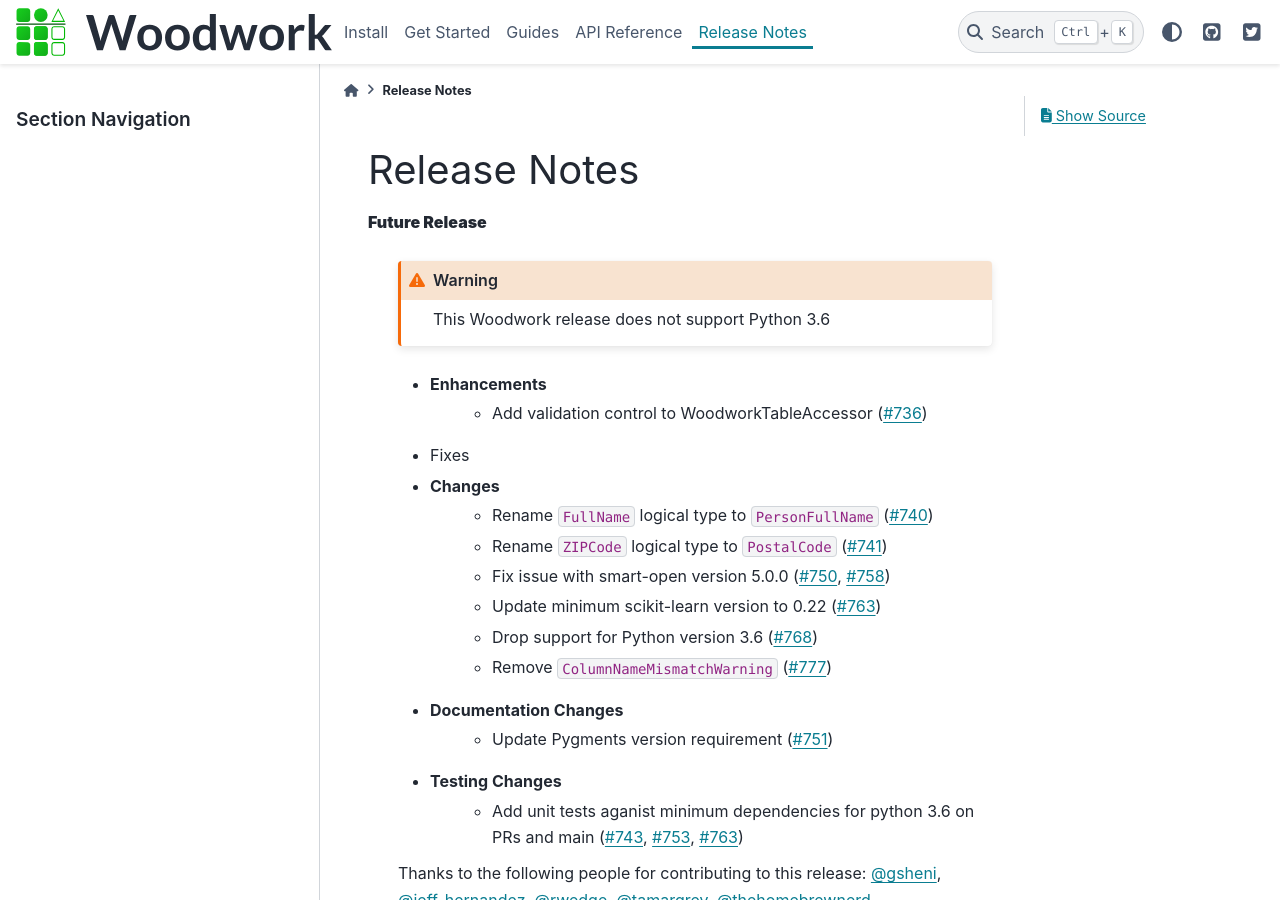
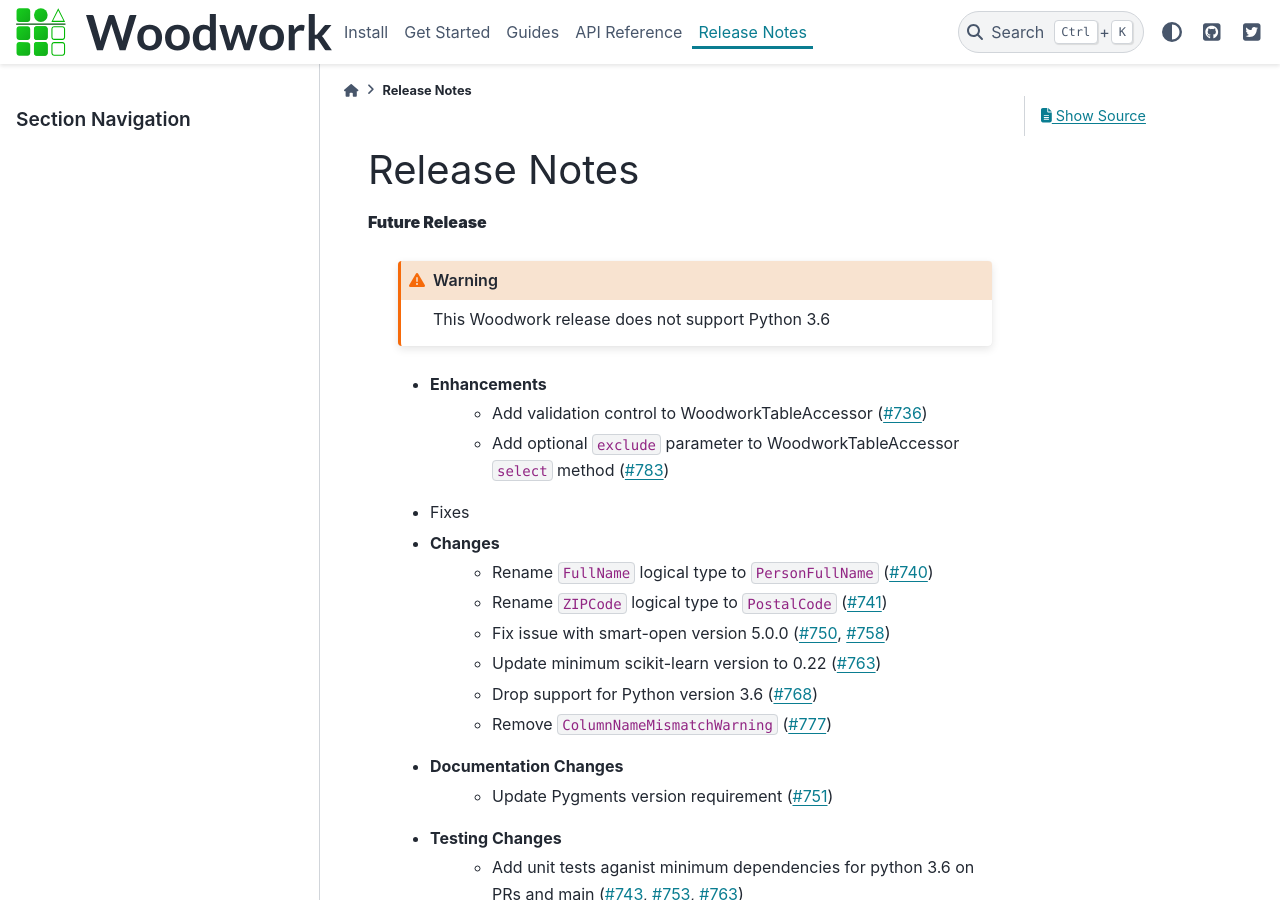
Before and after one commit to alteryx/woodwork, a Sphinx documentation site: the page built from docs/source/release_notes.rst, in a window 1280 px wide and 900 px high. Built offline with Sphinx 7.4.7 and the PyData theme 0.15.4, drawn with Linux system fonts in a browser that asks for light colours; comment, search, counter and statistics services are not loaded.

Commit message:
update release notes

```diff
--- a/docs/source/release_notes.rst
+++ b/docs/source/release_notes.rst
@@ -8,6 +8,7 @@
 
     * Enhancements
         * Add validation control to WoodworkTableAccessor (:pr:`736`)
+        * Add optional ``exclude`` parameter to WoodworkTableAccessor ``select`` method (:pr:`783`)
     * Fixes
     * Changes
         * Rename ``FullName`` logical type to ``PersonFullName`` (:pr:`740`)
```
